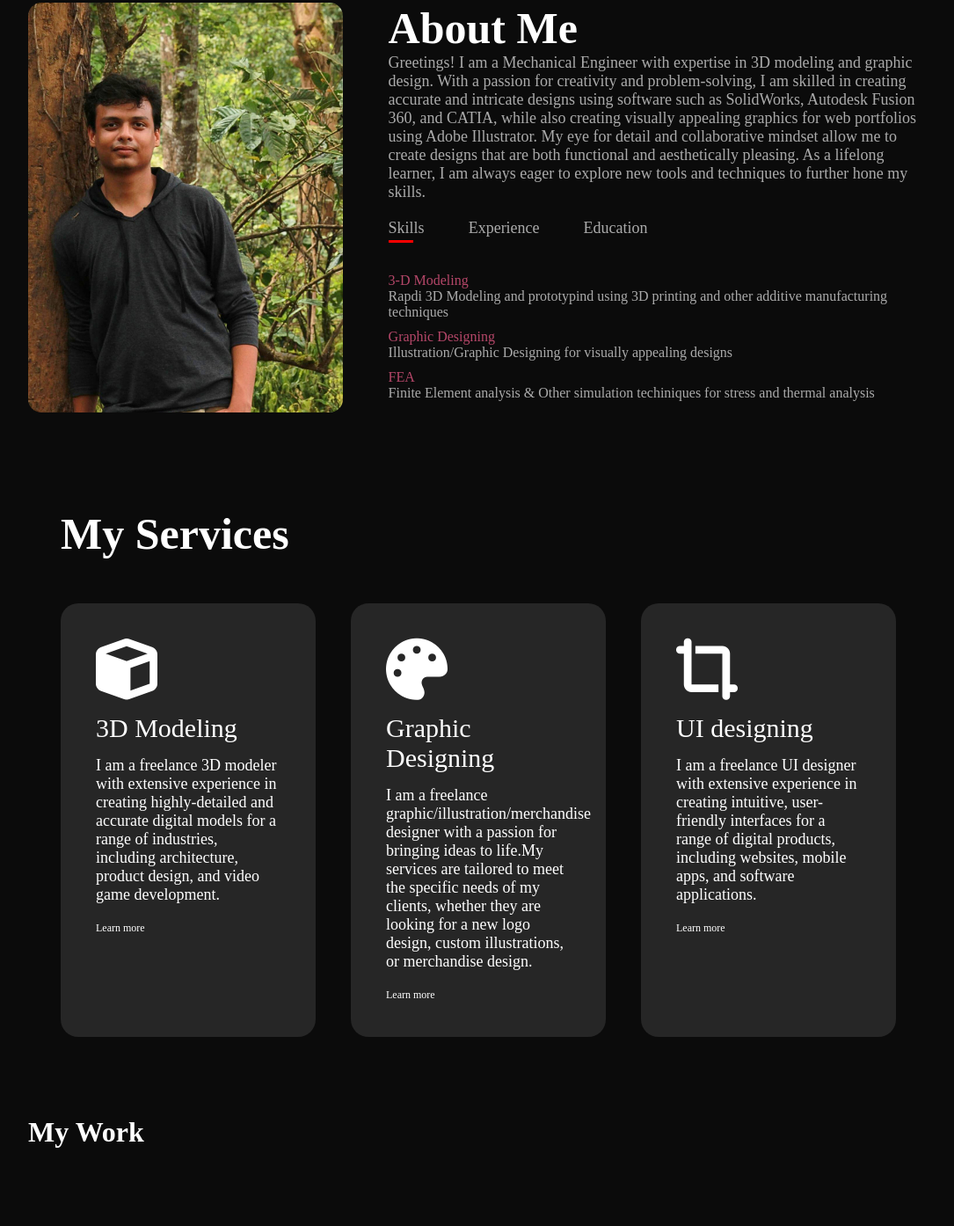
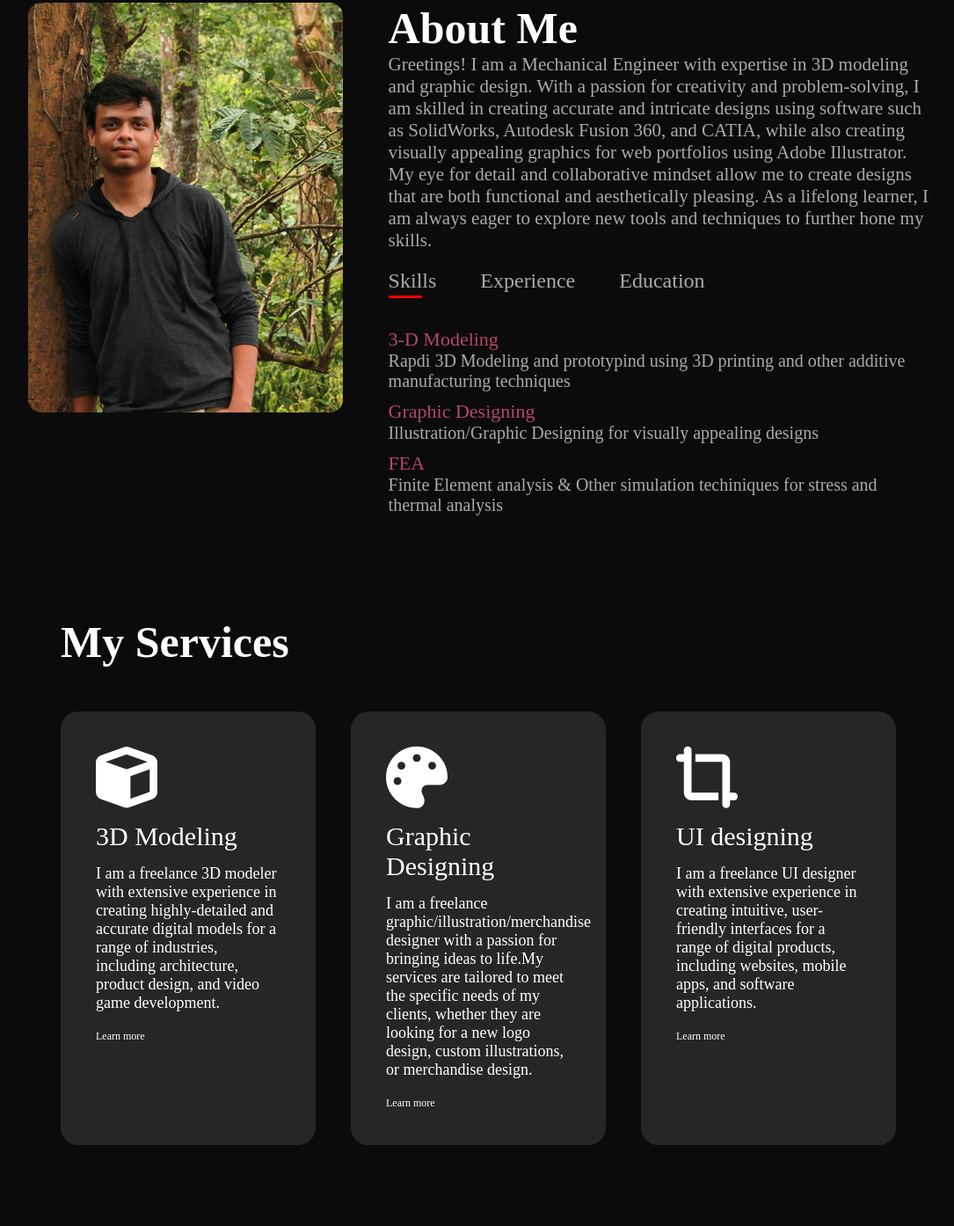
Before and after one commit to amankumarmishra/PORTFOLIO, a plain HTML site: page index.html in a window 1280 px wide. Shown: the part 887-2281 px from the top of the page at 88% size, without its empty margins (96-1181 px from the left). Before the commit the page ends 2253 px from the top, so only its background shows below. Drawn offline with Linux system fonts and the light colour scheme.

Commit message:
Add files via upload

```diff
--- a/index.html
+++ b/index.html
@@ -124,7 +124,7 @@
 <!-- ----------------------portfolio------------------     -->
 
     <div id="portfolio">
-        <div class="container">
+        <div class="container3">
             <h1 class="sub-title">My Work</h1>
             <div class="work-list">
                 <div class="work">
--- a/style.css
+++ b/style.css
@@ -124,7 +124,7 @@ nav ul li a:hover::after{
 
 .tab-links{
     margin-right: 50px;
-    font-size: 18px;
+    font-size: 24px;
     font-weight: 500;
     cursor: pointer;
     position: relative;
@@ -162,8 +162,20 @@ nav ul li a:hover::after{
 
 .tab-contents.active-tab{
     display: block;
+    font-size: 20px;
 }
 
+#Skills {
+    font-size: 20px;
+}
+
+.tab-contents.active-tab span{
+    font-size: 22px;
+}
+
+.description{
+    font-size: 21px;
+}
 /* ----------------Services----------------- */
 
 .container2{
@@ -223,3 +235,10 @@ nav ul li a:hover::after{
 #portfolio{
     padding: 50px 0;
 }
+.container3{
+    margin: 15px 165px 30px 165px;
+}
+
+.container3 h1{
+    font-size: 50px;
+}
```
